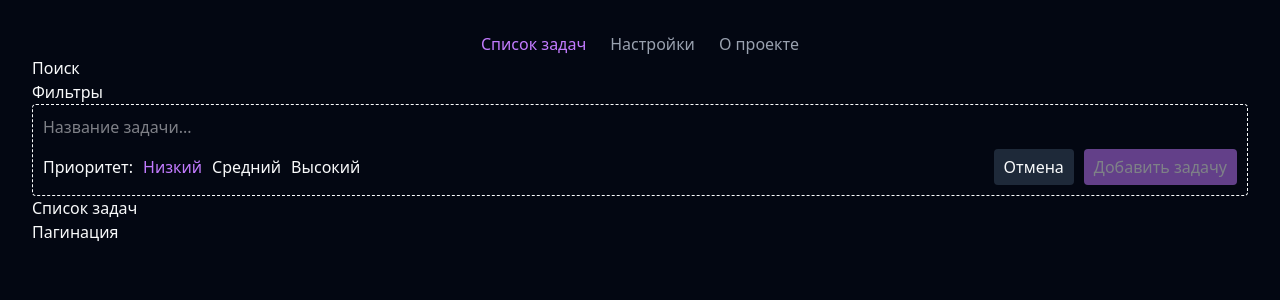
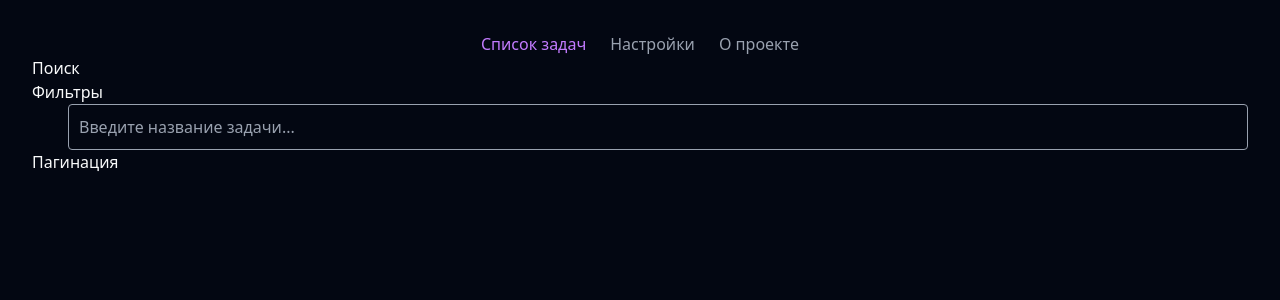
Before and after one commit to Beleks/todo-list-test, a Vue app: page / in a window 1280 px wide. Shown: the top 300 px of the page. Built offline with nearby package versions, Linux system fonts and the light colour scheme.

Commit message:
Create task list
- Добавлена возможность создать задачи и сохранить их в LS

```diff
--- a/src/views/TaskListView.vue
+++ b/src/views/TaskListView.vue
@@ -1,17 +1,34 @@
 <script setup>
-import { ref, useTemplateRef, watch } from 'vue'
+import { onMounted, ref, useTemplateRef, watch } from 'vue'
+import IconCircle from '@/components/icons/IconCircle.vue'
+import IconCheck from '@/components/icons/IconCheck.vue'
 
 const taskContentArea = useTemplateRef('taskContentArea')
 
 // const taskContent = ref('')
-const taskPriorities = ref([
-  { id: 1, title: 'Низкий', activeClass: 'text-purple-400' },
-  { id: 2, title: 'Средний', activeClass: 'text-purple-400' },
-  { id: 3, title: 'Высокий', activeClass: 'text-purple-400' },
-])
+
+const taskPriorities= ref({
+  1: {
+    title: 'Низкий',
+    class: 'stroke-blue-400',
+    activeClass: 'text-blue-400',
+  },
+  2: {
+    title: 'Средний',
+    class: 'stroke-yellow-400',
+    activeClass: 'text-yellow-400',
+  },
+  3: {
+    title: 'Высокий',
+    class: 'stroke-red-400',
+    activeClass: 'text-red-400',
+  },
+})
 
 const newTask = ref(initEmptyTask())
-const isEdite = ref(true)
+const isEdite = ref(false)
+
+const taskList = ref([])
 
 watch(isEdite, (newValueIsEdite) => {
   if (!newValueIsEdite) {
@@ -22,9 +39,11 @@ watch(isEdite, (newValueIsEdite) => {
 })
 
 function initEmptyTask() {
+  // priorityId -> priorityKey?
   return {
     content: '',
-    priorityId: 1,
+    priorityId: '1',
+    isReady: false,
   }
 }
 
@@ -41,12 +60,18 @@ function cancelEdit() {
 }
 
 function createTask(task) {
-  if (task.content.length) {
+  if (!task.content.length) {
+    return
+  }
+
   // TODO: Убрать лишние пробелы, переносы строк?
-    isEdite.value = false
-    console.log(task)
   // create...
-  }
+  taskList.value.unshift(task)
+
+  // taskList.value.splice(0, 0, task)
+  localStorage.setItem('tasks', JSON.stringify(taskList.value))
+
+  newTask.value = initEmptyTask()
 }
 
 function adjustHeight(event) {
@@ -55,32 +80,42 @@ function adjustHeight(event) {
   // Установка новой высоты на основе содержимого
   event.target.style.height = `${event.target.scrollHeight}px`
 }
+
+onMounted(() => {
+  let taskListFromLS = JSON.parse(localStorage.getItem('tasks'))
+
+  if (taskListFromLS) {
+    taskList.value = taskListFromLS
+  }
+})
 </script>
 
 <template>
   <div>Поиск</div>
   <div>Фильтры</div>
-  <div class="p-2.5 border rounded-sm" :class="{ 'border-dashed': isEdite }">
-    <div>
-      <!-- Без p-0 Placeholder изначально не видно -->
+  <div class="flex gap-2.5">
+    <div class="">
+      <IconCheck :size="26" />
+    </div>
+    <div class="p-2.5 border border-gray-400 rounded-sm w-full" :class="{ 'border-dashed': isEdite }">
+        <!-- Без p-0 Placeholder изначально не видно FIXED? -->
         <textarea
           ref="taskContentArea"
-        class="block w-full p-0 focus:border-none outline-none resize-none"
-        placeholder="Название задачи..."
+          class="block w-full placeholder:text-gray-400 focus:border-none outline-none resize-none"
+          placeholder="Введите название задачи..."
           rows="1"
           @input="adjustHeight"
           @keyup.alt.enter="createTask(newTask)"
           @focus="onFocus"
           v-model="newTask.content"
         ></textarea>
-    </div>
       <div v-if="isEdite" class="flex items-center justify-between leading-4 mt-2.5">
         <div class="flex gap-2.5">
           Приоритет:
           <div
-          v-for="priority in taskPriorities"
-          @click="choosePriority(priority.id)"
-          :class="{ [priority.activeClass]: priority.id === newTask.priorityId }"
+            v-for="(priority, key) in taskPriorities"
+            @click="choosePriority(key)"
+            :class="[newTask.priorityId === key ? priority.activeClass : '']"
             class="cursor-pointer"
           >
             {{ priority.title }}
@@ -100,7 +135,20 @@ function adjustHeight(event) {
         </div>
       </div>
     </div>
-  <div>Список задач</div>
+  </div>
+  <div>
+    <div class="mt-4" v-for="task in taskList">
+      <div class="flex gap-2.5 items-center" :class="[taskPriorities[task.priorityId].class]">
+        <div class="cursor-pointer">
+          <IconCheck v-if="task.isReady" @click="task.isReady = !task.isReady" :size="26" />
+          <IconCircle v-else @click="task.isReady = !task.isReady" :size="26" />
+        </div>
+        <div class="p-2.5 border border-gray-400 rounded-sm w-full">
+          {{ task.content }}
+        </div>
+      </div>
+    </div>
+  </div>
   <div>Пагинация</div>
 </template>
 
```
Lines whose indentation alone changed are shown as unchanged.
